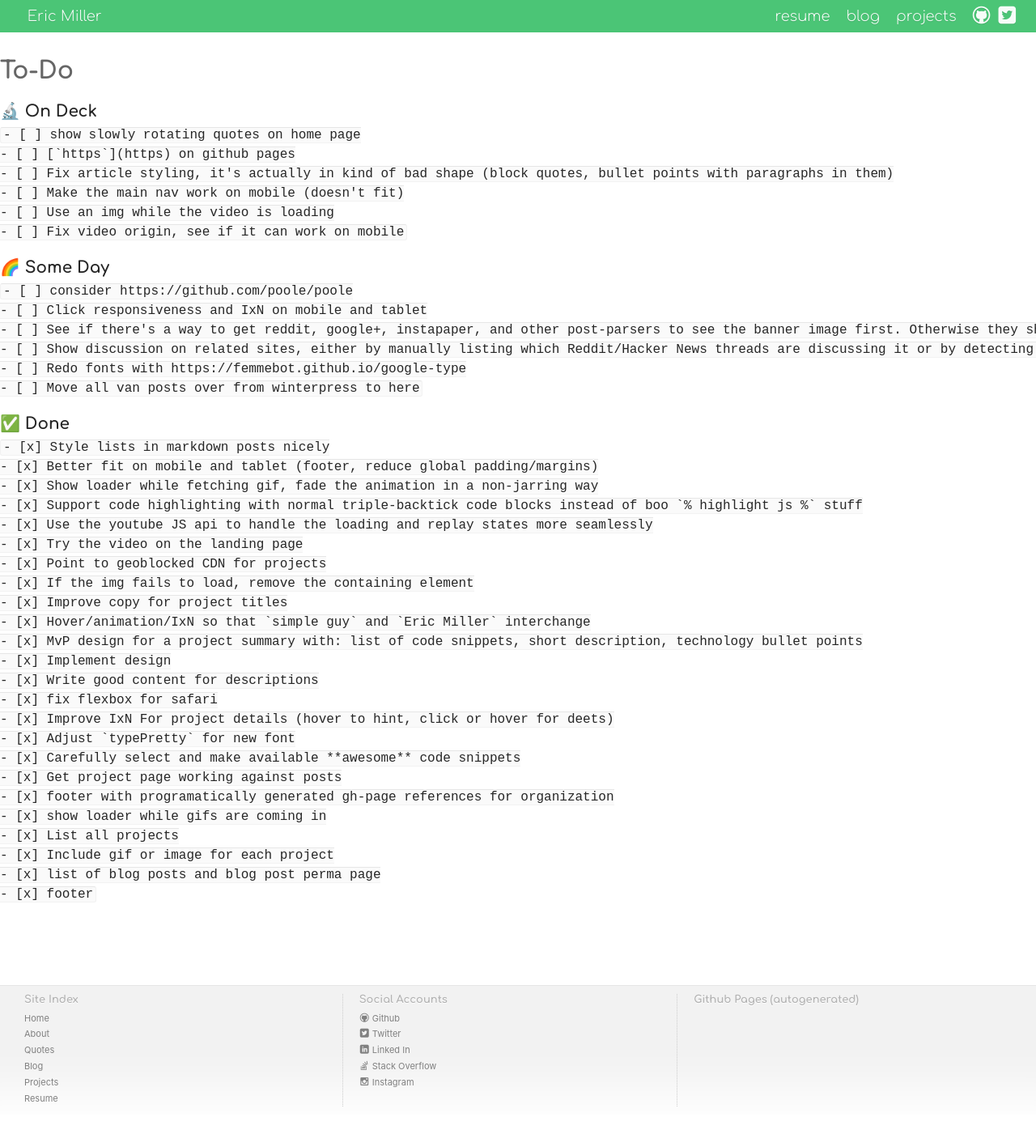
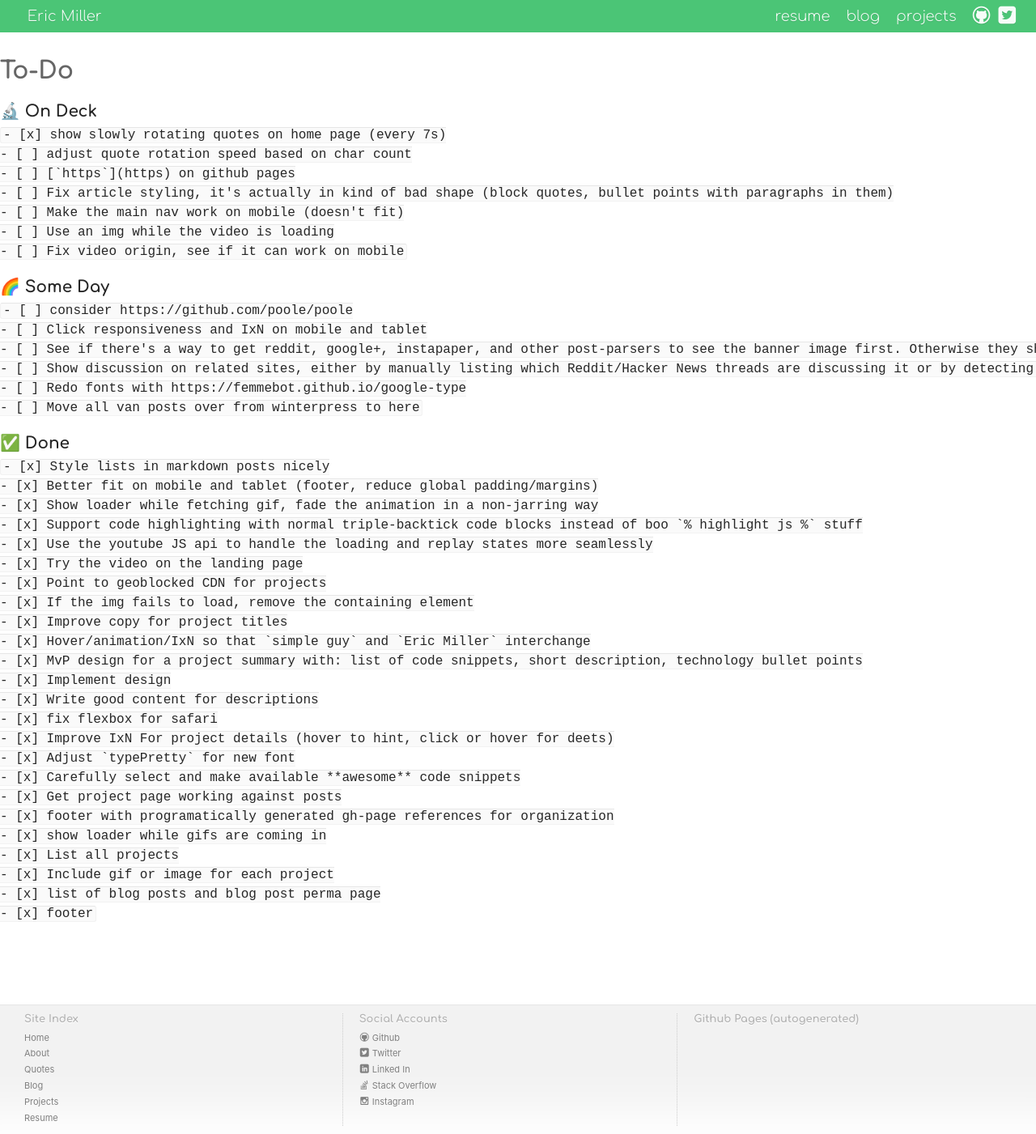
Before and after one commit to SimplGy/simplgy.github.io, a Jekyll site: the page built from TODO.md, in a window 1280 px wide. Shown: the whole page at 81% size. Built offline with Jekyll 4.4.1, drawn with Linux system fonts in a browser that asks for light colours; our own code applies the rules of GitHub Pages for plain Markdown files; before the commit the page ends 1377 px from its top, so only the background shows below that.

Commit message:
screen caps of work and todo list

````diff
--- a/TODO.md
+++ b/TODO.md
@@ -3,7 +3,8 @@
 ### 🔬 On Deck
 
 ```
-- [ ] show slowly rotating quotes on home page
+- [x] show slowly rotating quotes on home page (every 7s)
+- [ ] adjust quote rotation speed based on char count
 - [ ] [`https`](https) on github pages
 - [ ] Fix article styling, it's actually in kind of bad shape (block quotes, bullet points with paragraphs in them)
 - [ ] Make the main nav work on mobile (doesn't fit)
````
Also changed, not shown: _screencaps/2019-11-16/Screen Shot 2019-11-16 at 8.34.58 PM.png (added), _screencaps/2019-11-16/Screen Shot 2019-11-16 at 8.35.06 PM.png (added), _screencaps/2019-11-16/Screen Shot 2019-11-16 at 8.35.19 PM.png (added).
